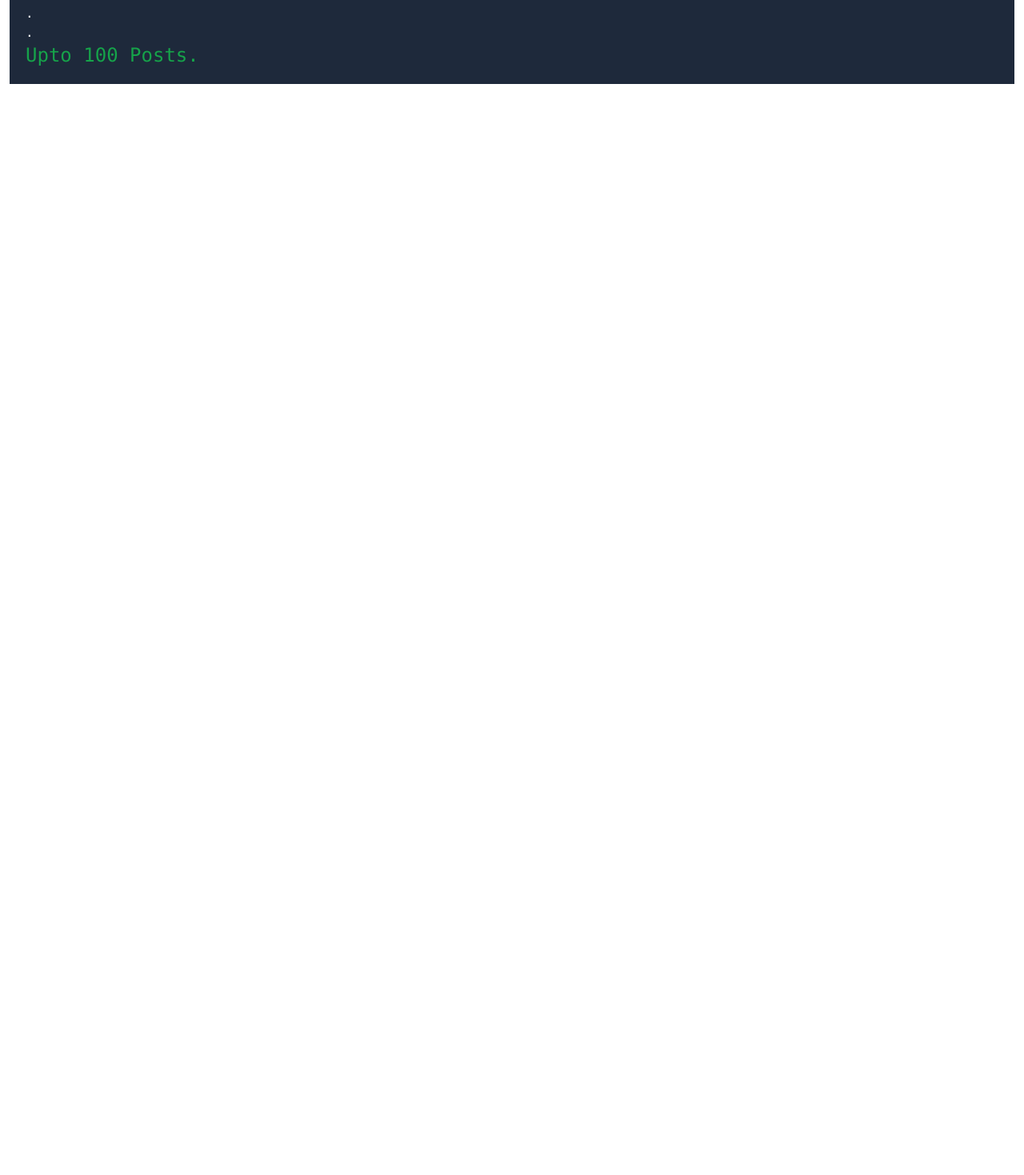
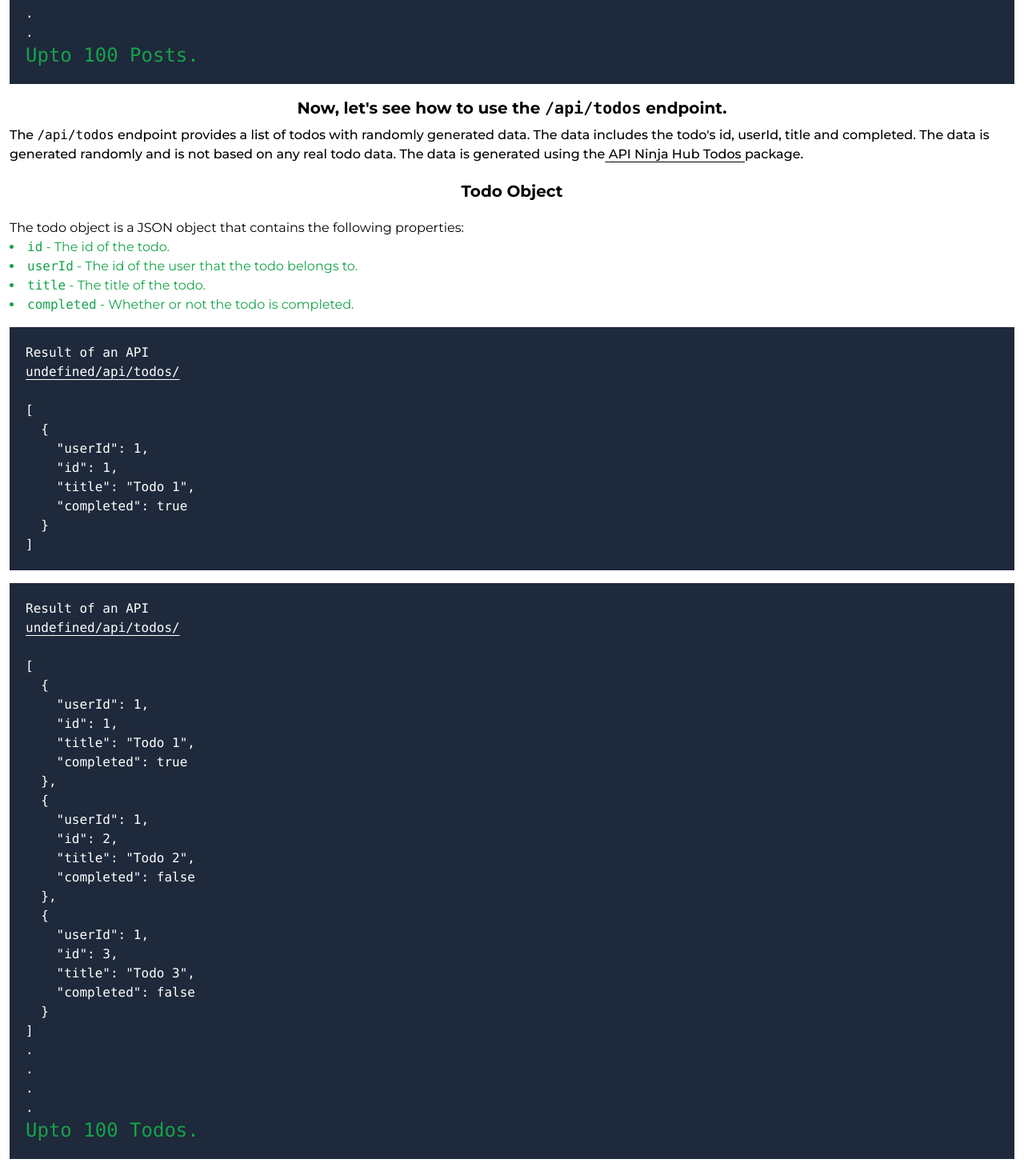
Before and after one commit to mandorakannu/api-ninja-hub-next, a Next.js app: page /docs in a window 1280 px wide. Shown: the part 4801-6270 px from the top of the page at 80% size. Before the commit the page ends 4966 px from the top, so only its background shows below. Built offline with nearby package versions, Linux system fonts and the light colour scheme; a web font is replaced by a local one.

Commit message:
Create tododocs

```diff
--- a/app/docs/page.tsx
+++ b/app/docs/page.tsx
@@ -1,5 +1,6 @@
 import Postdocs from "@/components/docs/Postdocs";
 import Userdocs from "@/components/docs/Userdocs";
+import Todosdocs from "@/components/docs/Todosdocs";
 import { Montserrat } from "next/font/google";
 
 const font = Montserrat({
@@ -25,6 +26,7 @@ export default function Docs() {
           </p>
           <Userdocs />
           <Postdocs />
+          <Todosdocs />
         </section>
       </div>
     </>
--- /dev/null
+++ b/components/docs/Todosdocs.tsx
@@ -0,0 +1,67 @@
+import Link from "next/link";
+import React from "react";
+import todos from "@jsons/todos.json";
+import useLimitPosts from "@/hooks/useLimitPosts";
+export default function Userdocs() {
+  const url = `${process.env.DOMAIN}/api/todos/`;
+  const todo = useLimitPosts({ jsonFile: "todos", lastIndex: 1 });
+  const manyTodos = useLimitPosts({ jsonFile: "todos", lastIndex: 3 });
+
+  return (
+    <>
+      <h3 className="text-center text-xl font-bold my-2">
+        Now, let&apos;s see how to use the <code>/api/todos</code> endpoint.
+      </h3>
+      <p id="#apitodos" className="font-medium my-2">
+        The <code>/api/todos</code> endpoint provides a list of todos with
+        randomly generated data. The data includes the todo&apos;s id, userId, title and completed. The data is generated randomly and
+        is not based on any real todo data. The data is generated using the
+        <Link href={url} className="underline underline-offset-4">
+          {" "}
+          API Ninja Hub Todos{" "}
+        </Link>
+        package.
+      </p>
+      <h3 className="text-center text-xl font-bold my-5">Todo Object</h3>
+      <p>
+        The todo object is a JSON object that contains the following properties:
+      </p>
+      <ul className="list-disc list-inside text-green-600">
+        <li>
+          <code>id</code> - The id of the todo.
+        </li>
+        <li>
+          <code>userId</code> - The id of the user that the todo belongs to.
+        </li>
+        <li>
+          <code>title</code> - The title of the todo.
+        </li>
+        <li>
+          <code>completed</code> - Whether or not the todo is completed.
+        </li>
+      </ul>
+
+      <pre className="bg-slate-800 text-white overflow-x-scroll lg:overflow-x-hidden p-5 my-4 check scroller">
+        <h4 className="flex flex-col justify-start items-start sm:text-center whitespace-pre">
+          <span>Result of an API</span>
+          <span className="underline underline-offset-4">{url}</span>
+        </h4>
+        <br />
+        {JSON.stringify(todo, null, 2)}
+      </pre>
+      <pre className="bg-slate-800 text-white overflow-x-scroll lg:overflow-x-hidden p-5 my-4 check scroller">
+        <h4 className="flex flex-col justify-start items-start sm:text-center whitespace-pre">
+          <span>Result of an API</span>
+          <span className="underline underline-offset-4">{url}</span>
+        </h4>
+        <br />
+        {JSON.stringify(manyTodos, null, 2)}
+        <p>.</p>
+        <p>.</p>
+        <p>.</p>
+        <p>.</p>
+        <p className="text-green-600 text-2xl">Upto {todos.length} Todos.</p>
+      </pre>
+    </>
+  );
+}
```
